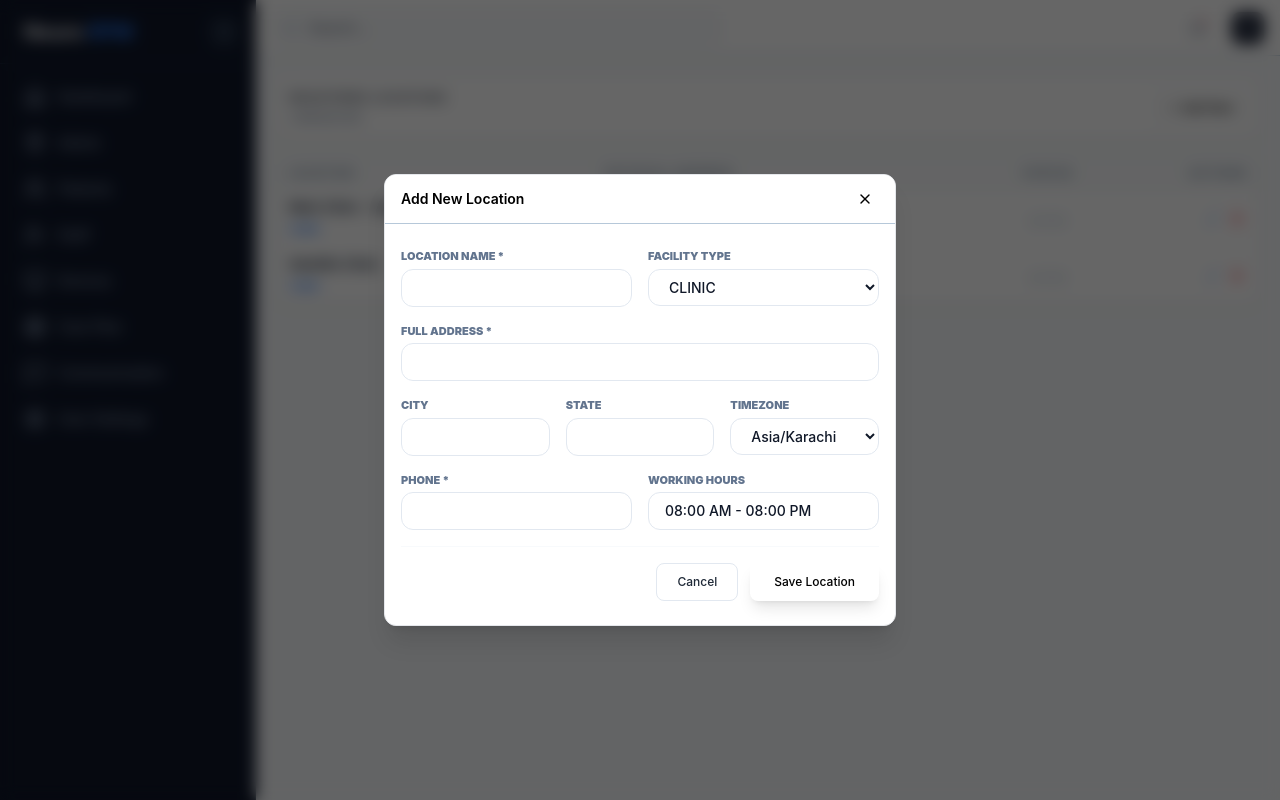
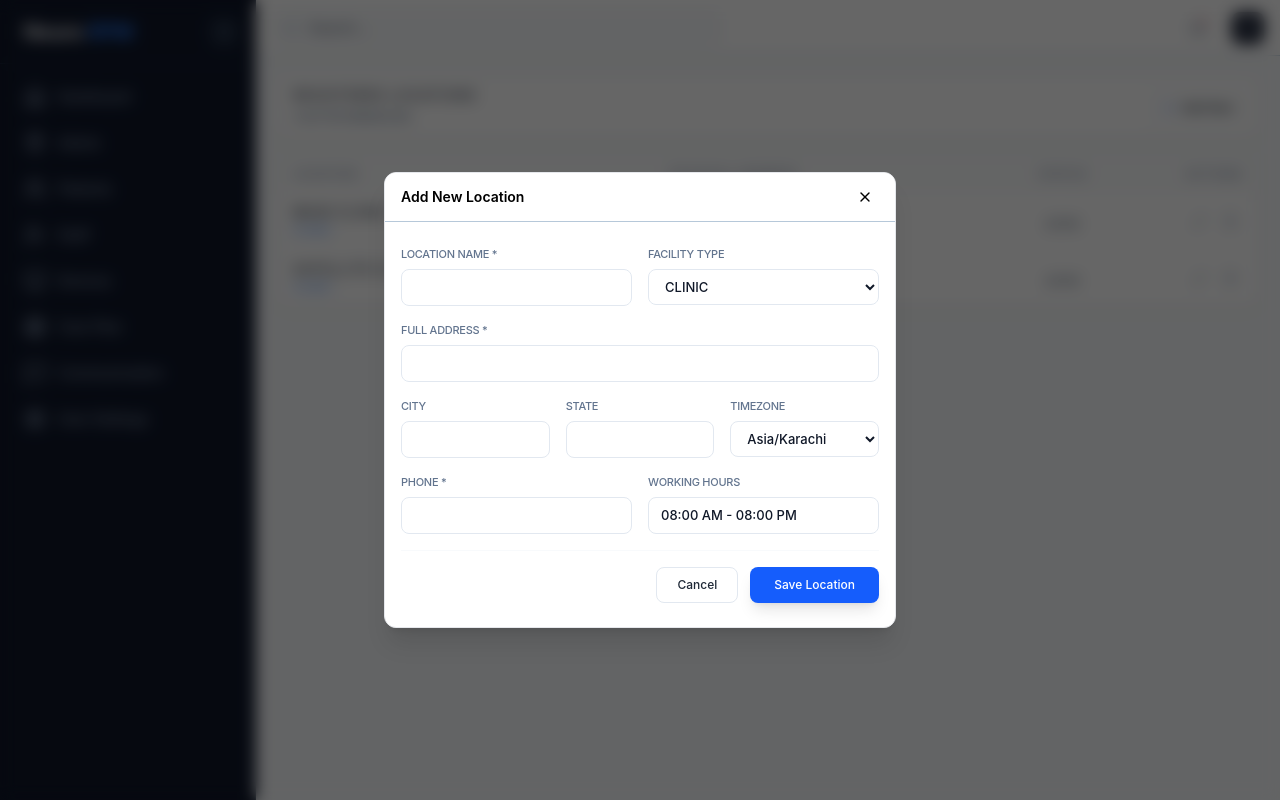
Before and after one commit to ahmed-gillani/neuro-rmp, a React (Vite) app: page /locations in a window 1280 px wide. Both pictures are taken after a click on the button "Add New". Built offline with nearby package versions, Linux system fonts and the light colour scheme.

Commit message:
fix Heading Font in all pages

```diff
--- a/src/pages/Admin.tsx
+++ b/src/pages/Admin.tsx
@@ -14,7 +14,7 @@ const Admin: React.FC = () => {
 
       {/* Page Header - Clean & Visible */}
       <div className="flex flex-col px-1">
-        <h1 className="text-lg font-medium text-[#1e293b] tracking-tight">Admin Dashboard</h1>
+        <h1 className="text-[15px] font-medium text-[#1e293b] uppercase tracking-widest leading-none">Admin Dashboard</h1>
         <p className="text-slate-500 text-[13px] font-medium uppercase tracking-widest leading-none mt-1">Management Console</p>
       </div>
 
@@ -69,7 +69,7 @@ const Admin: React.FC = () => {
                   {/* Fixed: Icon back to Vibrant Blue */}
                   <div className="w-9 h-9 bg-blue-600 rounded-lg flex items-center justify-center text-white font-medium text-base shadow-sm">H</div>
                   <div className="shrink-0">
-                    <h2 className="text-sm font-medium text-[#1e293b] leading-tight tracking-tight">HealthCare RPM Network</h2>
+                    <h2 className="text-[13px] font-medium text-[#1e293b] uppercase tracking-widest leading-none">HealthCare RPM Network</h2>
                     <p className="text-[12px] font-medium text-blue-500 uppercase tracking-widest leading-none mt-1">Main Organization</p>
                   </div>
                 </div>
--- a/src/pages/CarePlan.tsx
+++ b/src/pages/CarePlan.tsx
@@ -47,7 +47,7 @@ export default function CarePlan() {
     <div className="w-full space-y-4 font-sans animate-in fade-in duration-500">
       {/* Header - Darker Slates for Visibility */}
       <div className="px-1">
-        <h1 className="text-xl font-medium text-[#0f172a] tracking-tight">Care Plan Builder</h1>
+        <h1 className="text-[15px] font-medium text-[#1e293b] uppercase tracking-widest leading-none">Care Plan Builder</h1>
         <p className="text-slate-500 text-[11px] font-medium uppercase tracking-wider mt-0.5">Generate strategy with clinical AI</p>
       </div>
 
--- a/src/pages/Communication.tsx
+++ b/src/pages/Communication.tsx
@@ -18,8 +18,8 @@ export default function Communication() {
     <div className="w-full space-y-4 font-sans animate-in fade-in duration-500">
       <div className="flex flex-col md:flex-row justify-between items-start md:items-center gap-4 px-1">
         <div>
-          <h1 className="text-lg font-medium text-[#1e293b] tracking-tight">Patient Communication</h1>
-          <p className="text-slate-400 text-[12px] font-medium uppercase tracking-widest leading-none mt-0.5">Engagement & Support History</p>
+          <h1 className="text-[15px] font-medium text-[#1e293b] uppercase tracking-widest leading-none">Patient Communication</h1>
+          <p className="text-slate-500 text-[12px] font-medium uppercase tracking-widest leading-none mt-0.5">Engagement & Support History</p>
         </div>
         <div className="flex gap-2">
           <Button size="sm" className="h-8 bg-blue-600 text-white text-[12px] px-4 font-medium"><Send size={12} className="mr-1.5" /> New SMS</Button>
--- a/src/pages/Dashboard.tsx
+++ b/src/pages/Dashboard.tsx
@@ -10,7 +10,7 @@ const Dashboard: React.FC = () => {
     <div className="space-y-4 font-sans animate-in fade-in duration-500">
       <div className="px-1">
         {/* font-bold ko font-medium kiya gaya hai visibility ke liye */}
-        <h1 className="text-xl font-medium text-[#0f172a] tracking-tight leading-none">System Overview</h1>
+        <h1 className="text-[15px] font-medium text-[#1e293b] uppercase tracking-widest leading-none">System Overview</h1>
         <p className="text-slate-500 text-[11px] font-medium uppercase tracking-wider mt-1.5">Live monitoring status</p>
       </div>
 
--- a/src/pages/Devices.tsx
+++ b/src/pages/Devices.tsx
@@ -15,7 +15,7 @@ export default function Devices() {
     <div className="w-full space-y-4 font-sans animate-in fade-in duration-500">
       <div className="flex flex-col md:flex-row justify-between items-start md:items-center gap-4 px-1">
         <div>
-          <h1 className="text-lg font-medium text-[#1e293b] tracking-tight">Device Inventory</h1>
+          <h1 className="text-[15px] font-medium text-[#1e293b] uppercase tracking-widest leading-none">Device Inventory</h1>
           <p className="text-slate-400 text-[12px] font-medium uppercase tracking-widest leading-none mt-0.5">Asset & Hardware Management</p>
         </div>
         {/* Fixed: Back to Blue */}
--- a/src/pages/Locations.tsx
+++ b/src/pages/Locations.tsx
@@ -4,7 +4,7 @@ import Card from '../components/common/Card';
 import Button from '../components/common/Button';
 import Badge from '../components/common/Badge';
 import Modal from '../components/common/Modal';
-import { Plus, Edit2, Trash2, Clock, MapPin, Phone } from 'lucide-react';
+import { Plus, Edit2, Trash2, MapPin } from 'lucide-react';
 
 interface Location {
   id: number;
@@ -32,7 +32,6 @@ const LocationManagement: React.FC = () => {
       city: "Gujranwala",
       state: "Punjab",
       phone: "+92 300 1234567",
-      fax: "+92 55 1234567",
       email: "info@gujranwalaclinic.com",
       timezone: "Asia/Karachi",
       workingHours: "08:00 AM - 08:00 PM",
@@ -101,7 +100,6 @@ const LocationManagement: React.FC = () => {
         city: formData.city || "",
         state: formData.state || "",
         phone: formData.phone!,
-        fax: formData.fax,
         email: formData.email || "",
         timezone: formData.timezone || "Asia/Karachi",
         workingHours: formData.workingHours || "",
@@ -117,62 +115,66 @@ const LocationManagement: React.FC = () => {
   };
 
   return (
-    <div className="space-y-4 animate-in fade-in duration-500">
-      {/* Header Section */}
-      <div className="flex items-center justify-between bg-white p-3 rounded-xl border border-slate-100 shadow-sm gap-2">
-        <div className="min-w-0">
-          {/* Font-bold replaced with font-medium, and tracking adjusted for readability */}
-          <h2 className="text-[12px] font-medium text-[#1e293b] uppercase tracking-wider truncate">
+    <div className="space-y-4 font-sans animate-in fade-in duration-500">
+      {/* Header Section - Matches Admin Dashboard Style */}
+      <div className="flex items-center justify-between bg-white p-3 rounded-xl border border-slate-100 shadow-sm">
+        <div className="min-w-0 px-1">
+          <h2 className="text-[13px] font-medium text-[#1e293b] uppercase tracking-widest leading-none">
             Registered Locations
           </h2>
-          {/* Text-slate-400 replaced with slate-500 for better visibility, and weight set to normal */}
-          <p className="text-[12px] font-normal text-slate-500 uppercase tracking-tight mt-0.5">
-            {locations.length} branches
+          <p className="text-[12px] font-medium text-slate-500 uppercase tracking-tight mt-1.5">
+            {locations.length} active branches
           </p>
         </div>
 
-        {/* Force button to stay on the same line and not grow */}
         <Button
           size="sm"
           onClick={handleAddNew}
-          className="px-3 py-1.5 w-fit whitespace-nowrap text-[12px] font-bold shrink-0 shadow-none border border-slate-200"
+          className="h-8 px-3 text-[12px] font-medium border-slate-200 shadow-none hover:bg-slate-50 shrink-0"
+          variant="outline"
         >
-          <Plus className="w-3 h-3 mr-1" /> Add New
+          <Plus className="w-3.5 h-3.5 mr-1.5 text-blue-600" /> Add New
         </Button>
       </div>
-      <Card noPadding className="w-full overflow-hidden border-slate-200/60 shadow-sm font-sans">
+
+      {/* Table Section */}
+      <Card noPadding className="w-full overflow-hidden border-slate-100 shadow-sm">
         <div className="overflow-x-auto no-scrollbar">
           <table className="w-full text-left border-collapse min-w-[750px]">
             <thead>
-              <tr className="bg-slate-50/80 border-b border-slate-100">
-                <th className="px-3 py-2 text-[11px] font-bold text-slate-500 uppercase tracking-widest whitespace-nowrap">Location</th>
-                <th className="px-3 py-2 text-[11px] font-bold text-slate-500 uppercase tracking-widest whitespace-nowrap">Physical Address</th>
-                <th className="px-3 py-2 text-[11px] font-bold text-slate-500 uppercase tracking-widest whitespace-nowrap text-center">Status</th>
-                <th className="px-3 py-2 text-[11px] font-bold text-slate-500 uppercase tracking-widest text-right">Actions</th>
+              <tr className="bg-slate-50/50 border-b border-slate-50">
+                <th className="px-4 py-2.5 text-[11px] font-medium text-slate-500 uppercase tracking-widest">Location</th>
+                <th className="px-4 py-2.5 text-[11px] font-medium text-slate-500 uppercase tracking-widest">Physical Address</th>
+                <th className="px-4 py-2.5 text-[11px] font-medium text-slate-500 uppercase tracking-widest text-center">Status</th>
+                <th className="px-4 py-2.5 text-[11px] font-medium text-slate-500 uppercase tracking-widest text-right">Actions</th>
               </tr>
             </thead>
             <tbody className="divide-y divide-slate-50">
               {locations.map((loc) => (
-                <tr key={loc.id} className="hover:bg-slate-50/40 transition-colors group">
-                  <td className="px-3 py-2">
-                    <p className="text-[13px] font-bold text-[#1e293b] leading-tight">{loc.name}</p>
-                    <span className="text-[10px] font-bold text-blue-500 uppercase tracking-tighter">{loc.type}</span>
+                <tr key={loc.id} className="hover:bg-slate-50/30 transition-colors group">
+                  <td className="px-4 py-3">
+                    <p className="text-[13px] font-medium text-[#1e293b] uppercase tracking-widest leading-none">{loc.name}</p>
+                    <span className="text-[10px] font-medium text-blue-500 uppercase tracking-widest mt-1 block">{loc.type}</span>
                   </td>
-                  <td className="px-3 py-2">
-                    <div className="flex items-center gap-1.5">
-                      <MapPin size={12} className="text-slate-300" />
-                      <p className="text-[13px] text-slate-500 leading-tight truncate max-w-[200px]">{loc.address}</p>
+                  <td className="px-4 py-3">
+                    <div className="flex items-center gap-2">
+                      <MapPin size={12} className="text-slate-400 shrink-0" />
+                      <p className="text-[13px] text-slate-600 leading-tight truncate max-w-[250px]">{loc.address}</p>
                     </div>
                   </td>
-                  <td className="px-3 py-2 text-center">
-                    <Badge variant={loc.status === "Active" ? "success" : "warning"} className="text-[10px] px-1.5 py-0 font-bold uppercase">
+                  <td className="px-4 py-3 text-center">
+                    <Badge variant={loc.status === "Active" ? "success" : "warning"} className="text-[10px] px-2 py-0.5 font-medium text-slate-600 uppercase tracking-tighter">
                       {loc.status}
                     </Badge>
                   </td>
-                  <td className="px-3 py-2 text-right">
-                    <div className="flex gap-1 justify-end  group-hover:opacity-100 transition-opacity">
-                      <button onClick={() => handleEdit(loc)} className="p-1 text-blue-500 hover:bg-blue-50 rounded"><Edit2 size={12} /></button>
-                      <button onClick={() => handleDelete(loc.id)} className="p-1 text-red-500 hover:bg-red-50 rounded"><Trash2 size={12} /></button>
+                  <td className="px-4 py-3 text-right">
+                    <div className="flex gap-1.5 justify-end">
+                      <button onClick={() => handleEdit(loc)} className="p-1.5 text-slate-400 hover:text-blue-600 hover:bg-blue-50 rounded-lg transition-all">
+                        <Edit2 size={13} />
+                      </button>
+                      <button onClick={() => handleDelete(loc.id)} className="p-1.5 text-slate-400 hover:text-red-600 hover:bg-red-50 rounded-lg transition-all">
+                        <Trash2 size={13} />
+                      </button>
                     </div>
                   </td>
                 </tr>
@@ -182,29 +184,29 @@ const LocationManagement: React.FC = () => {
         </div>
       </Card>
 
-      {/* Edit/Add Modal */}
+      {/* Modal - Aligned with Admin dashboard inputs */}
       <Modal
         isOpen={showModal}
         onClose={() => setShowModal(false)}
         title={editingLocation ? "Edit Location" : "Add New Location"}
       >
-        <div className="space-y-4 py-2 text-slate-900">
+        <div className="space-y-4 py-2 font-sans">
           <div className="grid grid-cols-1 md:grid-cols-2 gap-4">
             <div>
-              <label className="block text-[11px] font-black uppercase text-slate-500 mb-1">Location Name *</label>
+              <label className="block text-[11px] font-medium uppercase text-slate-500 mb-1.5 tracking-tight">Location Name *</label>
               <input
                 type="text"
                 value={formData.name || ''}
                 onChange={(e) => setFormData({ ...formData, name: e.target.value })}
-                className="w-full px-4 py-2 text-sm border border-slate-200 rounded-xl focus:ring-2 focus:ring-blue-500/10 focus:border-blue-500 outline-none transition-all"
+                className="w-full px-3 py-2 text-[13px] border border-slate-200 rounded-lg focus:border-blue-500 outline-none transition-all text-slate-700"
               />
             </div>
             <div>
-              <label className="block text-[11px] font-black uppercase text-slate-500 mb-1">Facility Type</label>
+              <label className="block text-[11px] font-medium uppercase text-slate-500 mb-1.5 tracking-tight">Facility Type</label>
               <select
                 value={formData.type || "CLINIC"}
                 onChange={(e) => setFormData({ ...formData, type: e.target.value })}
-                className="w-full px-4 py-2 text-sm border border-slate-200 rounded-xl bg-white outline-none"
+                className="w-full px-3 py-2 text-[13px] border border-slate-200 rounded-lg bg-white outline-none text-slate-700"
               >
                 <option value="CLINIC">CLINIC</option>
                 <option value="HOSPITAL">HOSPITAL</option>
@@ -213,27 +215,27 @@ const LocationManagement: React.FC = () => {
           </div>
 
           <div>
-            <label className="block text-[11px] font-black uppercase text-slate-500 mb-1">Full Address *</label>
+            <label className="block text-[11px] font-medium uppercase text-slate-500 mb-1.5 tracking-tight">Full Address *</label>
             <input
               type="text"
               value={formData.address || ''}
               onChange={(e) => setFormData({ ...formData, address: e.target.value })}
-              className="w-full px-4 py-2 text-sm border border-slate-200 rounded-xl outline-none"
+              className="w-full px-3 py-2 text-[13px] border border-slate-200 rounded-lg outline-none text-slate-700"
             />
           </div>
 
           <div className="grid grid-cols-1 md:grid-cols-3 gap-4">
             <div>
-              <label className="block text-[11px] font-black uppercase text-slate-500 mb-1">City</label>
-              <input type="text" value={formData.city || ''} onChange={(e) => setFormData({ ...formData, city: e.target.value })} className="w-full px-4 py-2 text-sm border border-slate-200 rounded-xl outline-none" />
+              <label className="block text-[11px] font-medium uppercase text-slate-500 mb-1.5 tracking-tight">City</label>
+              <input type="text" value={formData.city || ''} onChange={(e) => setFormData({ ...formData, city: e.target.value })} className="w-full px-3 py-2 text-[13px] border border-slate-200 rounded-lg outline-none" />
             </div>
             <div>
-              <label className="block text-[11px] font-black uppercase text-slate-500 mb-1">State</label>
-              <input type="text" value={formData.state || ''} onChange={(e) => setFormData({ ...formData, state: e.target.value })} className="w-full px-4 py-2 text-sm border border-slate-200 rounded-xl outline-none" />
+              <label className="block text-[11px] font-medium uppercase text-slate-500 mb-1.5 tracking-tight">State</label>
+              <input type="text" value={formData.state || ''} onChange={(e) => setFormData({ ...formData, state: e.target.value })} className="w-full px-3 py-2 text-[13px] border border-slate-200 rounded-lg outline-none" />
             </div>
             <div>
-              <label className="block text-[11px] font-black uppercase text-slate-500 mb-1">Timezone</label>
-              <select value={formData.timezone || "Asia/Karachi"} onChange={(e) => setFormData({ ...formData, timezone: e.target.value })} className="w-full px-4 py-2 text-sm border border-slate-200 rounded-xl bg-white outline-none">
+              <label className="block text-[11px] font-medium uppercase text-slate-500 mb-1.5 tracking-tight">Timezone</label>
+              <select value={formData.timezone || "Asia/Karachi"} onChange={(e) => setFormData({ ...formData, timezone: e.target.value })} className="w-full px-3 py-2 text-[13px] border border-slate-200 rounded-lg bg-white outline-none">
                 <option value="Asia/Karachi">Asia/Karachi</option>
                 <option value="Asia/Dubai">Asia/Dubai</option>
               </select>
@@ -242,24 +244,24 @@ const LocationManagement: React.FC = () => {
 
           <div className="grid grid-cols-1 md:grid-cols-2 gap-4">
             <div>
-              <label className="block text-[11px] font-black uppercase text-slate-500 mb-1">Phone *</label>
-              <input type="tel" value={formData.phone || ''} onChange={(e) => setFormData({ ...formData, phone: e.target.value })} className="w-full px-4 py-2 text-sm border border-slate-200 rounded-xl outline-none" />
+              <label className="block text-[11px] font-medium uppercase text-slate-500 mb-1.5 tracking-tight">Phone *</label>
+              <input type="tel" value={formData.phone || ''} onChange={(e) => setFormData({ ...formData, phone: e.target.value })} className="w-full px-3 py-2 text-[13px] border border-slate-200 rounded-lg outline-none" />
             </div>
             <div>
-              <label className="block text-[11px] font-black uppercase text-slate-500 mb-1">Working Hours</label>
+              <label className="block text-[11px] font-medium uppercase text-slate-500 mb-1.5 tracking-tight">Working Hours</label>
               <input
                 type="text"
                 value={formData.workingHours || ''}
                 onChange={(e) => setFormData({ ...formData, workingHours: e.target.value })}
-                className="w-full px-4 py-2 text-sm border border-slate-200 rounded-xl outline-none"
+                className="w-full px-3 py-2 text-[13px] border border-slate-200 rounded-lg outline-none"
                 placeholder="08:00 AM - 08:00 PM"
               />
             </div>
           </div>
 
           <div className="flex justify-end gap-3 pt-4 border-t border-slate-50">
-            <Button variant="outline" onClick={() => setShowModal(false)} className="text-xs">Cancel</Button>
-            <Button onClick={handleSave} className="text-xs px-6">
+            <Button variant="outline" onClick={() => setShowModal(false)} className="text-[12px] h-9 px-4 font-medium border-slate-200">Cancel</Button>
+            <Button onClick={handleSave} className="text-[12px] h-9 px-6 font-medium bg-blue-600 text-white">
               {editingLocation ? "Update Location" : "Save Location"}
             </Button>
           </div>
--- a/src/pages/Patients.tsx
+++ b/src/pages/Patients.tsx
@@ -24,10 +24,10 @@ export default function Patients() {
       {/* Header with Compact Responsive Button */}
       <div className="flex items-center justify-between bg-white p-2.5 rounded-xl border border-slate-100 shadow-sm gap-2">
         <div className="min-w-0">
-          <h1 className="text-base sm:text-xl font-bold text-[#1e293b] tracking-tight truncate leading-tight">
+          <h1 className="text-[16px] font-medium text-[#1e293b] uppercase tracking-widest leading-none">
             Patients
           </h1>
-          <p className="text-slate-400 text-[12px] sm:text-[12px] font-bold uppercase tracking-tighter">
+          <p className="text-slate-400 text-[12px] sm:text-[12px] font-bold text-[#1e293b] uppercase tracking-tighter">
             {patients.length} active records
           </p>
         </div>
--- a/src/pages/Staff.tsx
+++ b/src/pages/Staff.tsx
@@ -34,7 +34,7 @@ export default function Staff() {
       {/* Header Section */}
       <div className="flex flex-col md:flex-row md:items-center justify-between gap-4 px-1">
         <div>
-          <h1 className="text-xl font-medium text-[#0f172a] tracking-tight leading-none">Staff Management</h1>
+          <h1 className="text-[15px] font-medium text-[#1e293b] uppercase tracking-widest leading-none">Staff Management</h1>
           <p className="text-slate-500 text-[11px] font-medium uppercase tracking-wider mt-1.5">Team Performance & Load</p>
         </div>
         <Button
```
